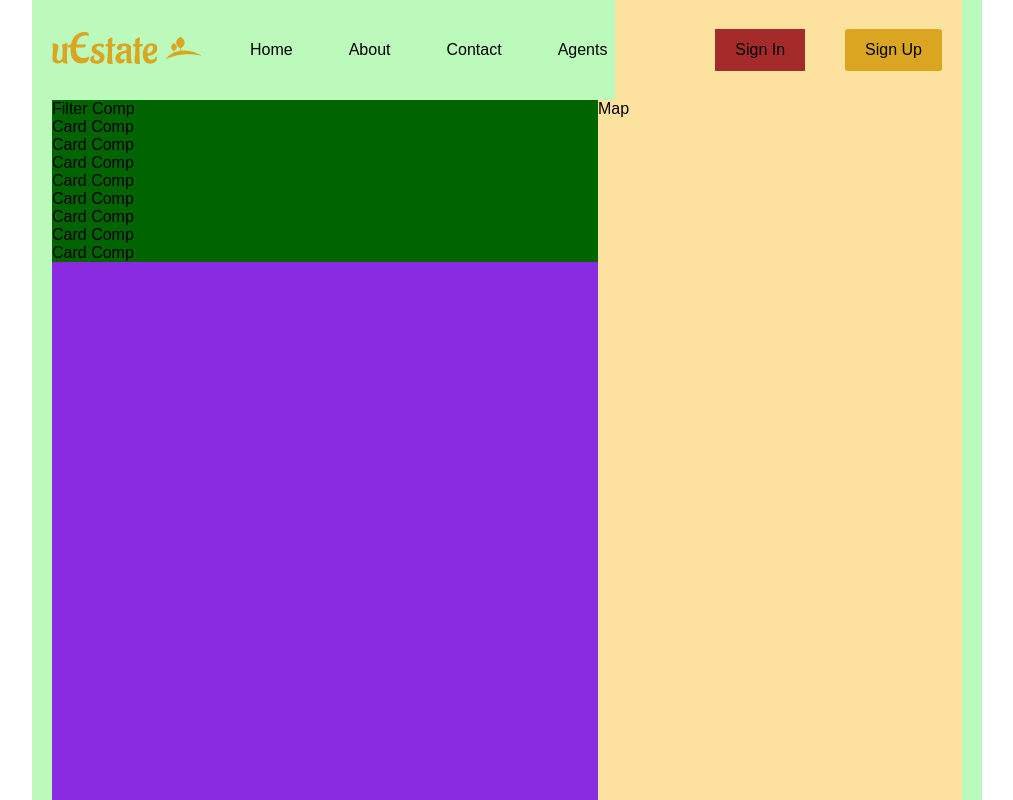
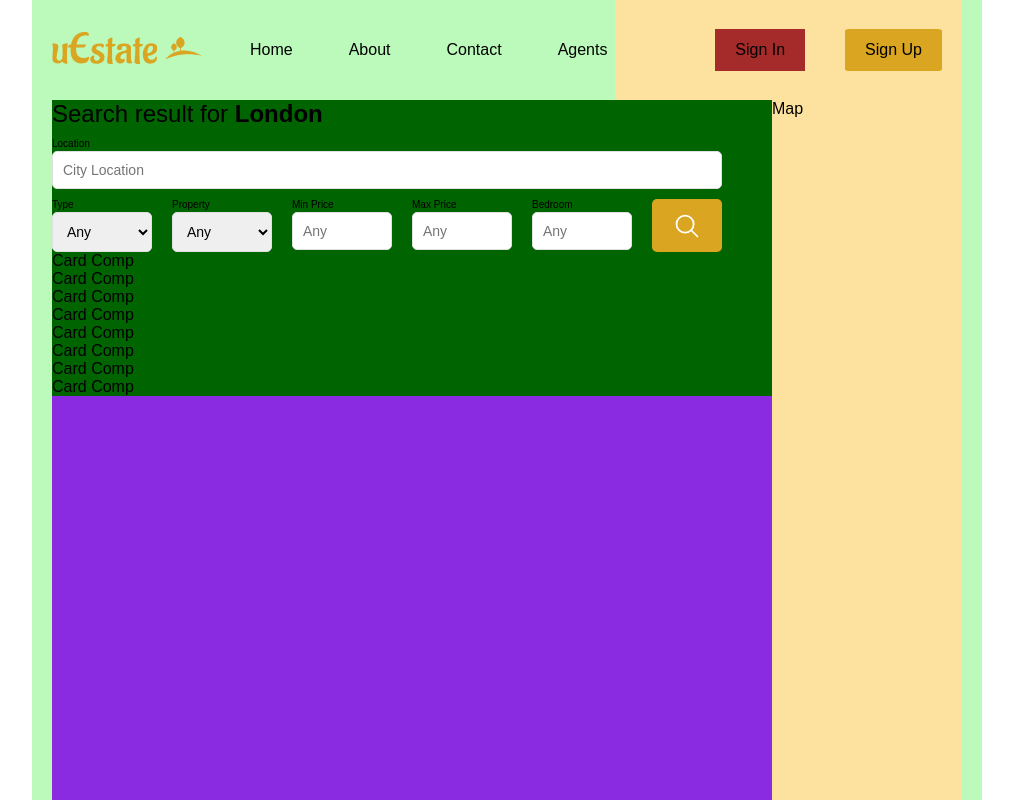
Before and after one commit to andryariadi/real-estate-app, a React (Vite) app in the folder estate-app/: page /list in a window 1280 px wide. Shown: the top 800 px of the page, without its empty margins (133-1146 px from the left). Built offline with nearby package versions, Linux system fonts and the light colour scheme.

Commit message:
styling filter component

```diff
--- a/estate-app/src/components/filter/Filter.jsx
+++ b/estate-app/src/components/filter/Filter.jsx
@@ -1,9 +1,61 @@
 import "./filter.scss";
+import { IoSearchOutline } from "react-icons/io5";
 
 export default function Filter() {
   return (
     <>
-      <div className="container">Filter Comp</div>
+      <div className="filter">
+        <h1>
+          Search result for <b>London</b>
+        </h1>
+        <div className="top">
+          <div className="item">
+            <label htmlFor="city">Location</label>
+            <input type="text" id="city" name="city" placeholder="City Location" />
+          </div>
+        </div>
+        <div className="bottom">
+          <div className="item">
+            <label htmlFor="type">Type</label>
+            <select name="type" id="type">
+              <option selected disabled>
+                Any
+              </option>
+              <option value="buy">Buy</option>
+              <option value="rent">Rent</option>
+            </select>
+          </div>
+          <div className="item">
+            <label htmlFor="property">Property</label>
+            <select name="property" id="property">
+              <option selected disabled>
+                Any
+              </option>
+              <option value="apartment">Apartment</option>
+              <option value="hosue">hosue</option>
+              <option value="condo">Condo</option>
+              <option value="land">Land</option>
+            </select>
+          </div>
+          <div className="item">
+            <label htmlFor="minPrice">Min Price</label>
+            <input type="number" id="minPrice" name="minPrice" placeholder="Any" />
+          </div>
+          <div className="item">
+            <label htmlFor="maxPrice">Max Price</label>
+            <input type="number" id="maxPrice" name="maxPrice" placeholder="Any" />
+          </div>
+          <div className="item">
+            <label htmlFor="bedroom">Bedroom</label>
+            <input type="text" id="bedroom" name="bedroom" placeholder="Any" />
+          </div>
+          <button>
+            <div className="searchIcon">
+              <IoSearchOutline size={28} />
+            </div>
+          </button>
+        </div>
+      </div>
     </>
   );
 }
--- a/estate-app/src/components/filter/filter.scss
+++ b/estate-app/src/components/filter/filter.scss
@@ -0,0 +1,58 @@
+.filter {
+  display: flex;
+  flex-direction: column;
+  gap: 10px;
+
+  h1 {
+    font-size: 24px;
+    font-weight: 300;
+  }
+
+  .item {
+    display: flex;
+    flex-direction: column;
+    gap: 2px;
+
+    label {
+      font-size: 10px;
+    }
+
+    input,
+    select {
+      width: 100px;
+      padding: 10px;
+      border: 1px solid #e0e0e0;
+      border-radius: 5px;
+      font-size: 14px;
+    }
+  }
+
+  .top {
+    input {
+      width: 100%;
+    }
+  }
+
+  .bottom {
+    display: flex;
+    justify-content: space-between;
+    gap: 20px;
+
+    button {
+      background-color: goldenrod;
+      width: 70px;
+      padding: 10px;
+      border: none;
+      border-radius: 5px;
+
+      .searchIcon {
+        // background-color: aqua;
+        color: white;
+        height: 100%;
+        display: flex;
+        justify-content: center;
+        align-items: center;
+      }
+    }
+  }
+}
```
